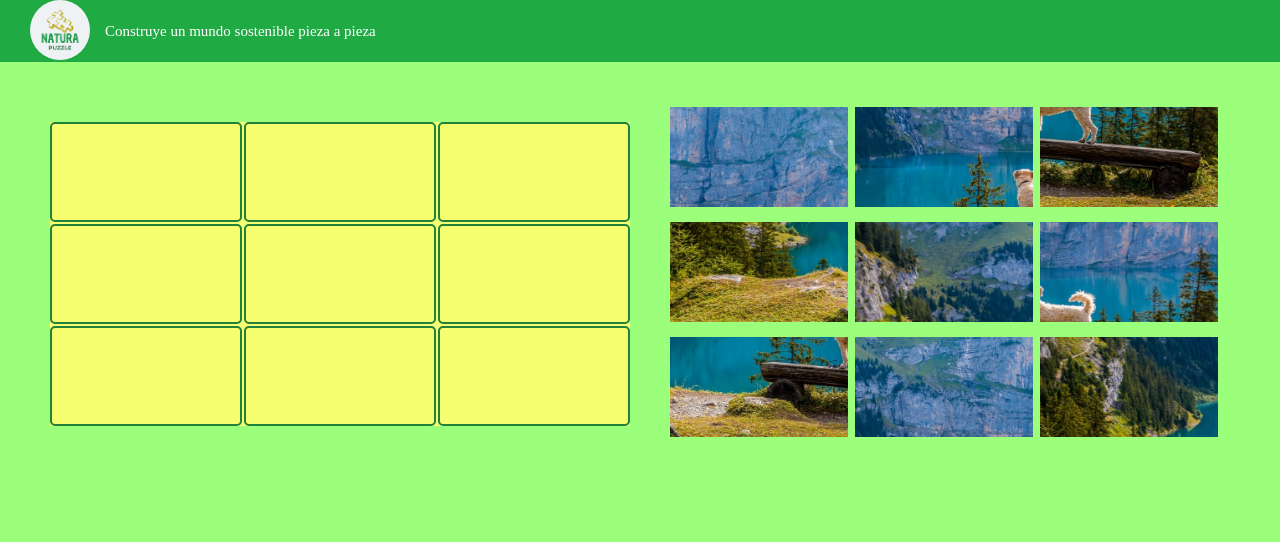
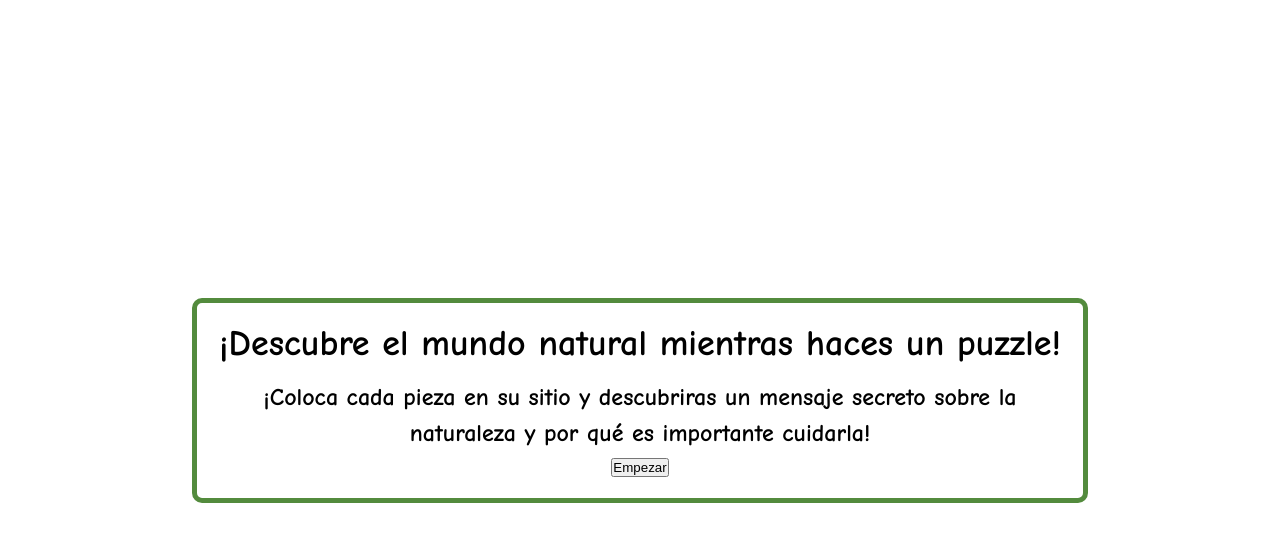
Before and after one commit to Sara-Gavi/Natura-puzzle, a React (Vite) app: page /#/puzzle in a window 1280 px wide. Shown: the top 542 px of the page. Built offline with nearby package versions, Linux system fonts and the light colour scheme; a web font is replaced by a local one.

Commit message:
styles,instructions and improvements

```diff
--- a/index.html
+++ b/index.html
@@ -9,6 +9,7 @@
     <link rel="preconnect" href="https://fonts.gstatic.com" crossorigin>
     <link href="https://fonts.googleapis.com/css2?family=Bungee&display=swap" rel="stylesheet">
     <link href="https://fonts.googleapis.com/css2?family=Odor+Mean+Chey&display=swap" rel="stylesheet">
+    <link href="https://fonts.googleapis.com/css2?family=Comic+Neue:ital,wght@0,300;0,400;0,700;1,300;1,400;1,700&display=swap" rel="stylesheet">
   </head>
   <body>
     <div id="root"></div>
--- a/src/components/PuzzlePage.jsx
+++ b/src/components/PuzzlePage.jsx
@@ -45,6 +45,7 @@ function PuzzlePage() {
 
   const [piezaSelec, setPiezaSelec] = useState("");
   const [piezaSelecIdx, setPiezaSelecIdx] = useState(null); // Nuevo estado para almacenar el índice de la pieza seleccionada en el tablero
+  const [mostrarPuzzle, setMostrarPuzzle] = useState(false);
 
   //Funciones manejadoras de eventos
 
@@ -92,14 +93,37 @@ function PuzzlePage() {
     return JSON.stringify(tablero) === JSON.stringify(imagenes);
   };
 
+  const handleStartGame = () => {
+    setMostrarPuzzle(true);
+  };
+
   //Renderizamos el componente con su estructura HTML y elementos necesarios para el Puzzle
   return (
+    <div>
+      {!mostrarPuzzle ? (
+        <div className="mensaje">
+          <div className="mensaje__texto">
+            <h2 className="mensaje__h2">
+              ¡Descubre el mundo natural mientras haces un puzzle!
+            </h2>
+            <p className="mensaje__p">
+              ¡Coloca cada pieza en su sitio y descubriras un mensaje secreto
+              sobre la naturaleza y por qué es importante cuidarla!
+            </p>
+            <button onClick={handleStartGame}>Empezar</button>
+          </div>
+        </div>
+      ) : (
         <div className="puzzle__page">
           <header className="header">
             <div className="logo__header">
               <Link to="/">
                 {" "}
-            <img className="logo__header" src={NaturaLogo} alt="NaturaLogo" />
+                <img
+                  className="logo__header"
+                  src={NaturaLogo}
+                  alt="NaturaLogo"
+                />
               </Link>
             </div>
             <div className="frase__header">
@@ -109,35 +133,41 @@ function PuzzlePage() {
           <div className="page">
             {checkCompleted() && (
               <div className="mensaje">
-            <p>¡Completo!</p>
+                <div className="mensaje__texto">
+                  <h2 className="mensaje__h2">
+                    ¿Sabías por qué cambian los colores de los árboles?
+                  </h2>
+                  <p className="mensaje__p">
+                    Durante el verano, las hojas están llenas de un pigmento
+                    verde llamado clorofila que les da su color verde. Pero
+                    cuando llega el otoño y empieza a hacer más frío, las hojas
+                    comienzan a cambiar de color. Esto sucede porque la
+                    clorofila, que necesita mucha luz y calor, desaparece y
+                    revela otros colores que estaban escondidos todo el tiempo,
+                    como amarillos, naranjas, rojos. Por eso es importante
+                    proteger los bosques y cuidarlos, para que siempre podamos
+                    disfrutar de sus colores.
+                  </p>
+                </div>
               </div>
             )}
             <div className="tablero-container">
               <div className="tablero grid">
-            {tablero.map(
-              (
-                casilla,
-                idx // renderizamos las casillas tablero y como se comportaran cuando la usuaria haga clic
-              ) => (
+                {tablero.map((casilla, idx) => (
                   <div
                     key={idx}
                     id={idx}
                     onClick={() => handleClickCasilla(idx)}
-                  className={piezaSelecIdx === idx ? "selected" : ""} // Resaltar visualmente la casilla seleccionada en el tablero
+                    className={piezaSelecIdx === idx ? "selected" : ""}
                   >
-                  {casilla && <img src={casilla} />}
+                    {casilla && <img src={casilla} alt="" />}
                   </div>
-              )
-            )}
+                ))}
               </div>
             </div>
             <div className="piezas-desordanadas-container">
               <div className="piezas-desordanadas">
-            {imagenes.map(
-              (
-                pieza,
-                idx //Renderizamos de piezas desordenadas y como se comportarán cuando la usuaria haga clic en ellas
-              ) => (
+                {imagenes.map((pieza, idx) => (
                   <img
                     style={{ order: order[idx] }}
                     key={pieza}
@@ -146,13 +176,14 @@ function PuzzlePage() {
                     alt=""
                     onClick={() => handleClickPieza(pieza, idx)}
                   />
-              )
-            )}
+                ))}
               </div>
             </div>
           </div>
         </div>
+      )}
+    </div>
   );
 }
 
-export default PuzzlePage; //Exportamos el componente para poder usarlo en otras partes de la aplización
+export default PuzzlePage;
--- a/src/scss/App.scss
+++ b/src/scss/App.scss
@@ -88,24 +88,40 @@
 
 //Mensaje Puzzle completado
 
-.mensaje {
+.mensaje{
   position: fixed;
   top: 0;
   left: 0;
   width: 100%;
   height: 100%;
-  background-color: rgba(0, 0, 0, 0.5); //Fondo oscuro semitransparente
+  background-color: rgba(255, 255, 255, 0.6); // Fondo claro semitransparente
   display: flex;
   justify-content: center;
   align-items: center;
-  z-index: 999; // mensaje por encima de otros elementos
+  z-index: 999; // Asegura que el mensaje esté por encima de otros elementos
 }
 
-.mensaje p {
-  background-color: white;
+.mensaje__texto{
+  background-color: #fff;
   padding: 20px;
   border-radius: 10px;
   font-size: 24px;
+  border: 5px solid #538b3d;
+  border-radius: 10px;
+  text-align: center;
+  max-width: 70%;
+}
+
+.mensaje__h2{
+  font-family: "Comic Neue", cursive;
+  font-weight: bold;
+  margin-bottom: 15px;
+}
+
+.mensaje__p {
+  font-family: "Comic Neue", cursive;
+  font-weight:700;
+  line-height: 1.5;
 }
 
 @media (min-width: 768px) {
```
Lines whose indentation alone changed are shown as unchanged.
